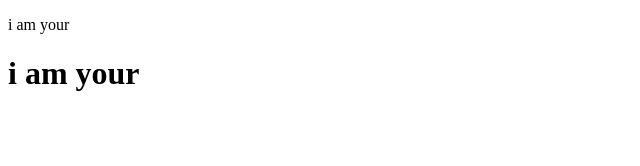
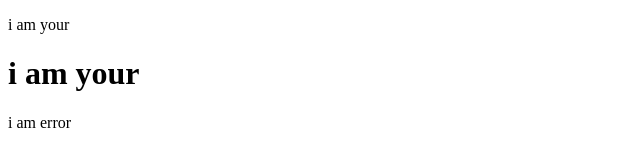
Before and after one commit to hasanpar/my-web-repo, a plain HTML site: page index.html in a window 1280 px wide. Shown: the full height of the page, 0-640 px from the left. Drawn offline with Linux system fonts and the light colour scheme.

Commit message:
added paragraph

```diff
--- a/index.html
+++ b/index.html
@@ -9,6 +9,7 @@
 <body>
     <p>i am your</p>
     <h1>i am your</h1>
+    <p>i am error</p>
 
 
 </body>
```
